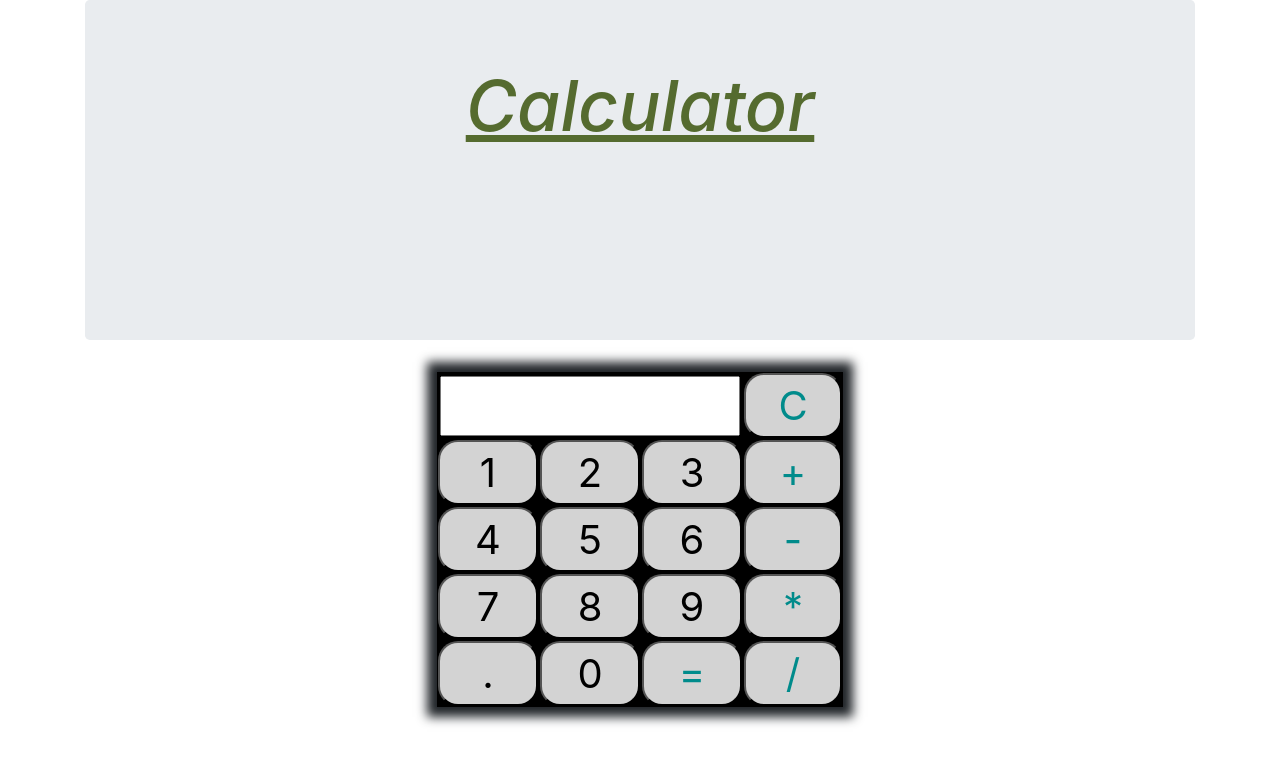
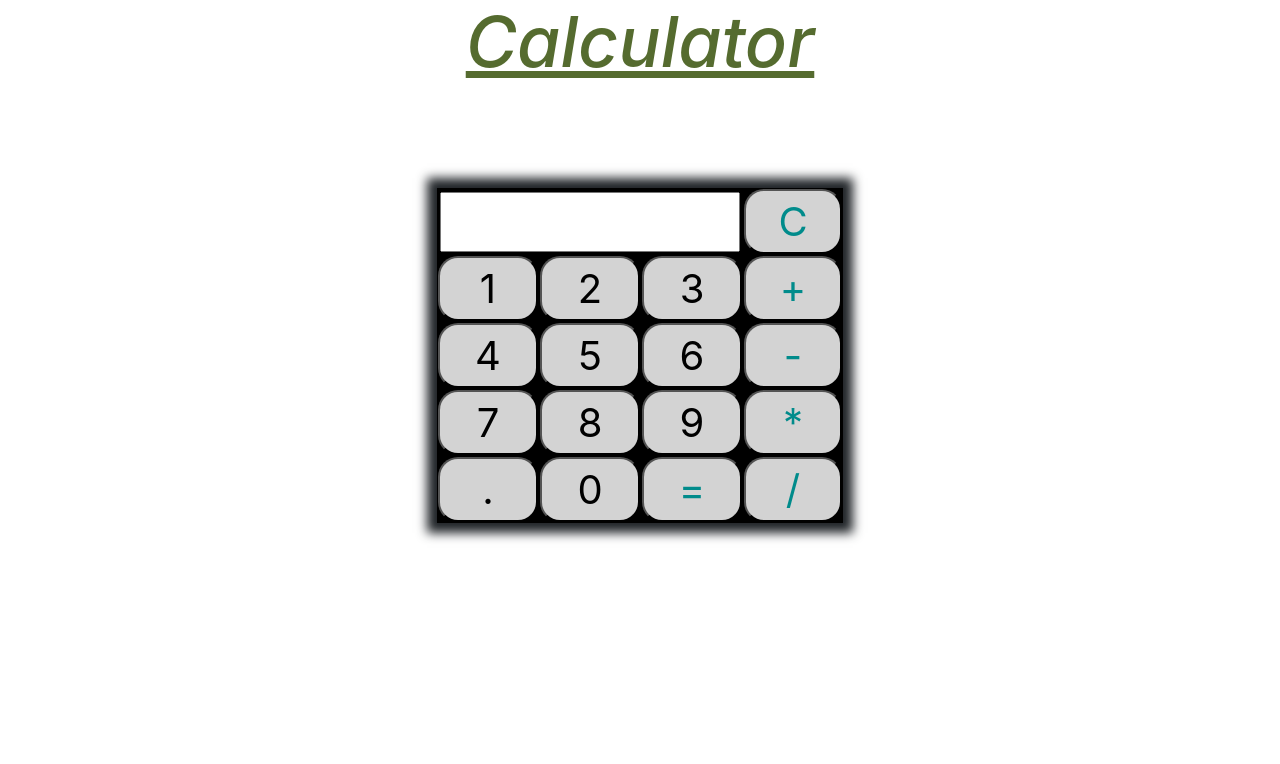
Before and after one commit to DeepthikaS/Day2, a plain HTML site: page index.html in a window 1280 px wide. Drawn offline with nearby package versions, Linux system fonts and the light colour scheme.

Commit message:
30/4/2021

```diff
--- a/index.html
+++ b/index.html
@@ -13,9 +13,9 @@
     </head>
     <body>
         <div class="container text-center">
-                 <div class="jumbotron text-center">
-                <h1 id="heading"><u><i>Calculator</i></u></h1><br><br><br><br><br>
-                 </div>
+
+                <h1 id="heading"><u><i>Calculator</i></u></h1><br><br><br><br>
+
                 <table id="table">
                     <form>
                         <tr id="row1">
```
